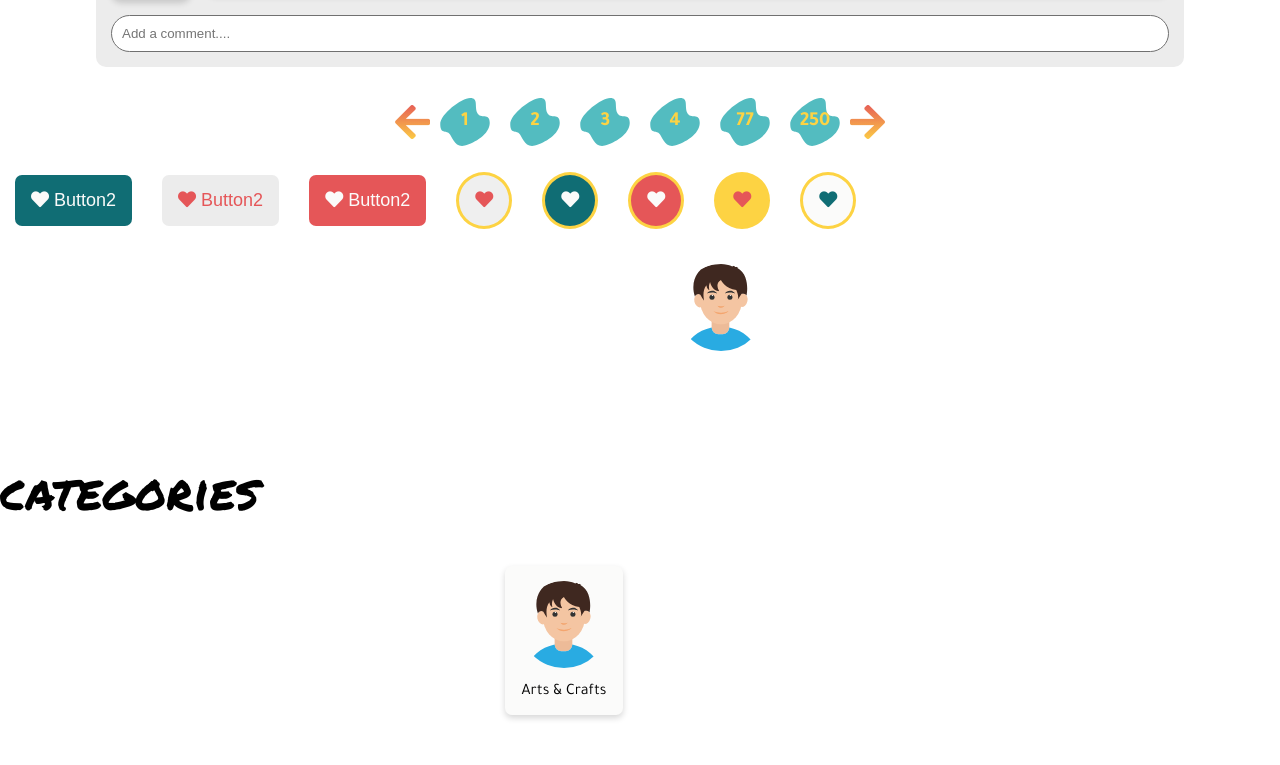
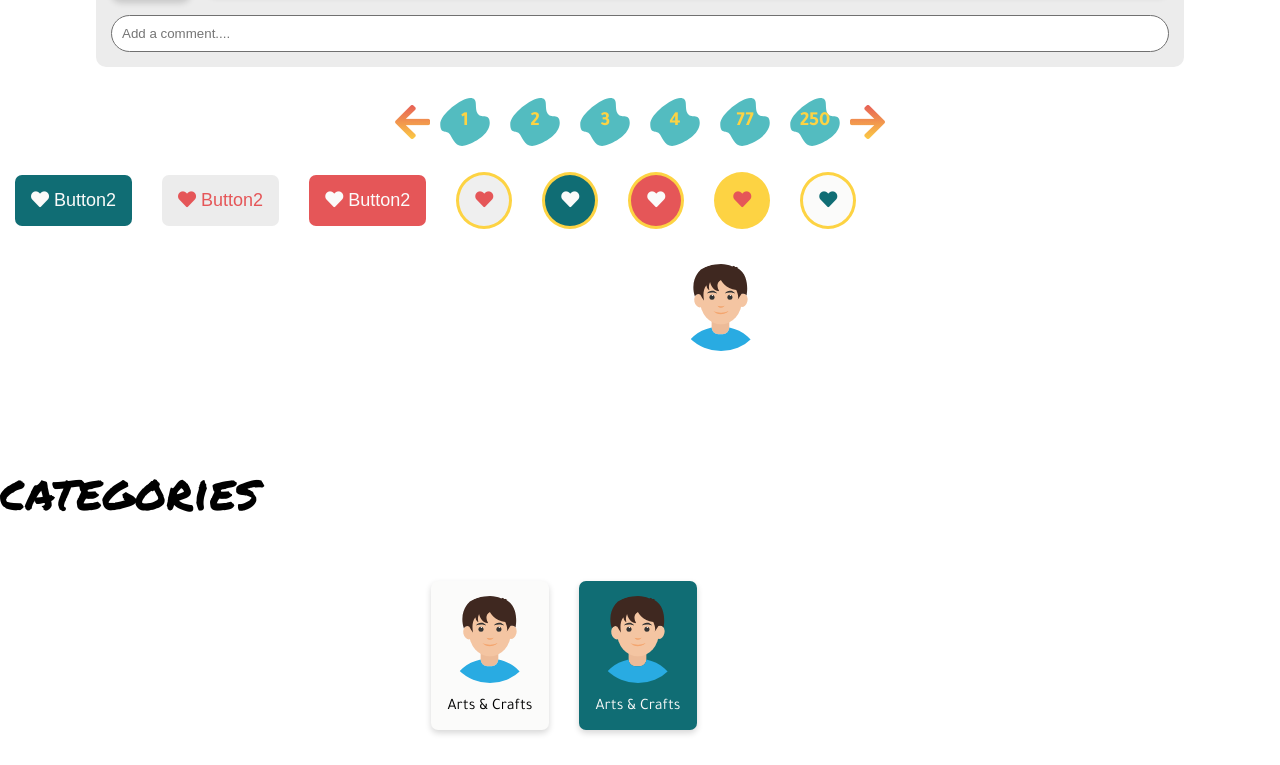
Before and after one commit to RanaMohamed/KiddoReact, a React (Create React App) app: page / in a window 1280 px wide. Shown: the part 4895-5660 px from the top of the page. Before the commit the page ends 5630 px from the top, so only its background shows below. Built offline with nearby package versions, Linux system fonts and the light colour scheme.

Commit message:
:lipstick: Adding variations to Category Card

```diff
--- a/src/App.js
+++ b/src/App.js
@@ -670,7 +670,13 @@ function App() {
         className="container"
         style={{ display: "flex", justifyContent: "center", margin: "20px" }}
       >
-        <div className="category-card">
+        <div className="category-card category-card--sm">
+          <div className=" category-card--image">
+            <img src="./img/avatar.svg" alt="kid" />
+          </div>
+          <div className="category-card--title">Arts & Crafts</div>
+        </div>
+        <div className="category-card category-card--sm category-card--primary">
           <div className=" category-card--image">
             <img src="./img/avatar.svg" alt="kid" />
           </div>
--- a/src/css/main.css
+++ b/src/css/main.css
@@ -569,11 +569,9 @@ b {
   display: flex;
   flex-direction: column;
   background-color: #fbfbfa;
-  border-radius: 0.7rem;
   box-shadow: rgba(0, 0, 0, 0.16) 0px 3px 6px;
   justify-content: center;
   align-items: center;
-  padding: 1.5rem;
   position: relative; }
   .category-card--title {
     margin-top: 1rem; }
@@ -598,6 +596,18 @@ b {
   .category-card--primary {
     background-color: #106d74;
     color: #fbfbfa; }
+  .category-card--sm {
+    padding: 1.5rem;
+    margin: 1.5rem;
+    border-radius: 0.7rem; }
+  .category-card--md {
+    padding: 3rem;
+    margin: 3rem;
+    border-radius: 0.7rem; }
+  .category-card--lg {
+    padding: 5rem;
+    margin: 5rem;
+    border-radius: 1rem; }
 
 nav {
   display: flex;
--- a/src/sass/components/_category-card.scss
+++ b/src/sass/components/_category-card.scss
@@ -2,11 +2,9 @@
   display: flex;
   flex-direction: column;
   background-color: $color-4;
-  border-radius: $border-radius-md;
   box-shadow: $box-shadow;
   justify-content: center;
   align-items: center;
-  padding: $spacing-sm;
   position: relative;
 
   &--title {
@@ -40,4 +38,20 @@
     background-color: $primary-color;
     color: $color-4;
   }
+
+  &--sm {
+    padding: $spacing-sm;
+    margin: $spacing-sm;
+    border-radius: $border-radius-md;
+  }
+  &--md {
+    padding: $spacing-md;
+    margin: $spacing-md;
+    border-radius: $border-radius-md;
+  }
+  &--lg {
+    padding: $spacing-lg;
+    margin: $spacing-lg;
+    border-radius: $border-radius-lg;
+  }
 }
```
